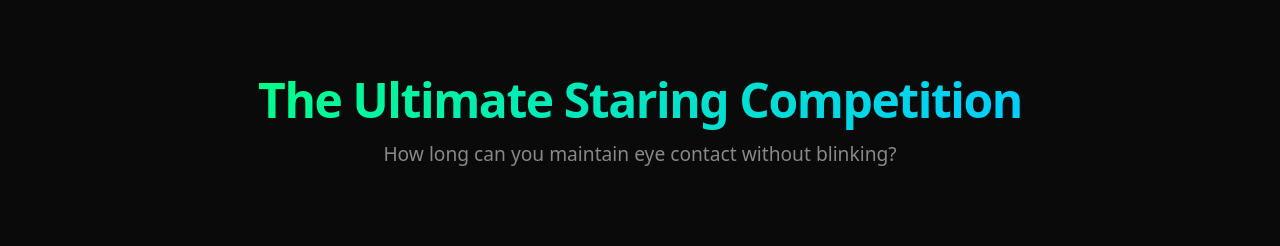
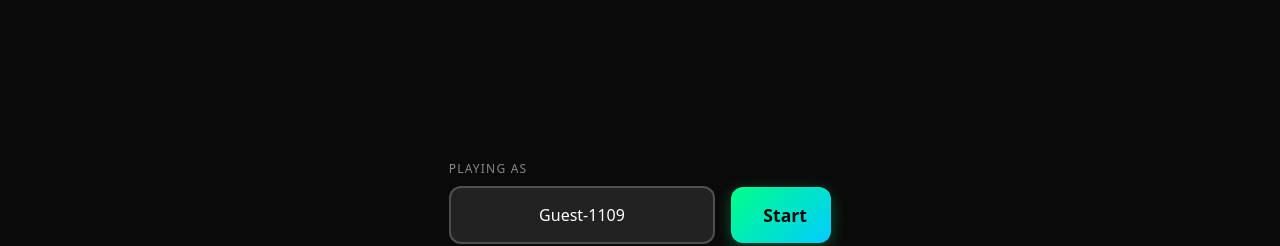
Before and after one commit to msb090219/The-Ultimate-Staring-Contest, a Svelte app: page / in a window 1280 px wide. Both pictures are taken after a click on the button "Start Playing". Shown: the part 135-381 px from the top of the page. Built offline with nearby package versions, Linux system fonts and the light colour scheme; no server answers; the database is empty.

Commit message:
Simplify landing page - remove hero heading and subtitle

```diff
--- a/src/components/start/StartScreen.svelte
+++ b/src/components/start/StartScreen.svelte
@@ -72,12 +72,6 @@
 
   <div class="content" class:calibration-mode={showCalibration}>
     {#if !showCalibration}
-      <!-- Hero section -->
-      <div class="hero-section">
-        <h1>The Ultimate Staring Competition</h1>
-        <p class="subtitle">How long can you maintain eye contact without blinking?</p>
-      </div>
-
       <!-- Player controls above leaderboard -->
       <div class="player-section">
         <div class="player-controls-wrapper">
@@ -122,26 +116,6 @@
     padding-top: 2rem;
   }
 
-  .hero-section {
-    text-align: center;
-    margin-bottom: 2rem;
-  }
-
-  h1 {
-    font-size: 3rem;
-    font-weight: 700;
-    background: linear-gradient(135deg, #00ff88 0%, #00ccff 100%);
-    -webkit-background-clip: text;
-    -webkit-text-fill-color: transparent;
-    background-clip: text;
-    margin-bottom: 0.5rem;
-  }
-
-  .subtitle {
-    font-size: 1.2rem;
-    color: #888;
-  }
-
   .player-section {
     display: flex;
     flex-direction: column;
@@ -174,35 +148,9 @@
     gap: 1rem;
   }
 
-  h1 {
-    font-size: 3rem;
-    font-weight: 700;
-    text-align: center;
-    background: linear-gradient(135deg, #00ff88 0%, #00ccff 100%);
-    -webkit-background-clip: text;
-    -webkit-text-fill-color: transparent;
-    background-clip: text;
-    margin-bottom: 0.5rem;
-  }
-
-  .subtitle {
-    font-size: 1.2rem;
-    color: #888;
-    text-align: center;
-    margin-bottom: 1rem;
-  }
-
   @media (max-width: 600px) {
     .content {
       padding-top: 6rem;
-    }
-
-    h1 {
-      font-size: 2rem;
-    }
-
-    .subtitle {
-      font-size: 1rem;
     }
 
     .player-controls-wrapper {
```
